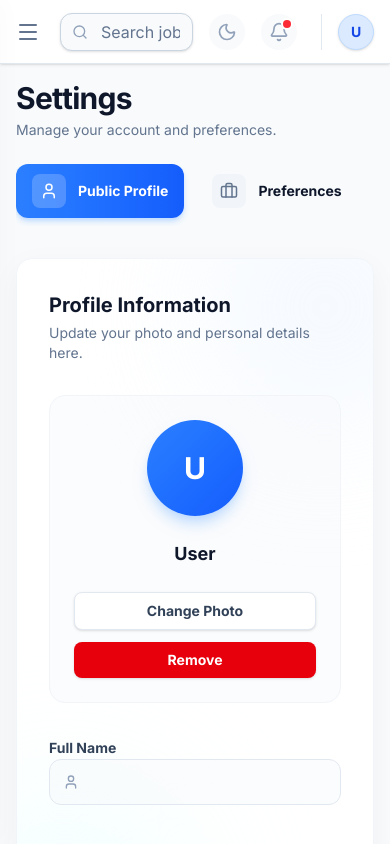
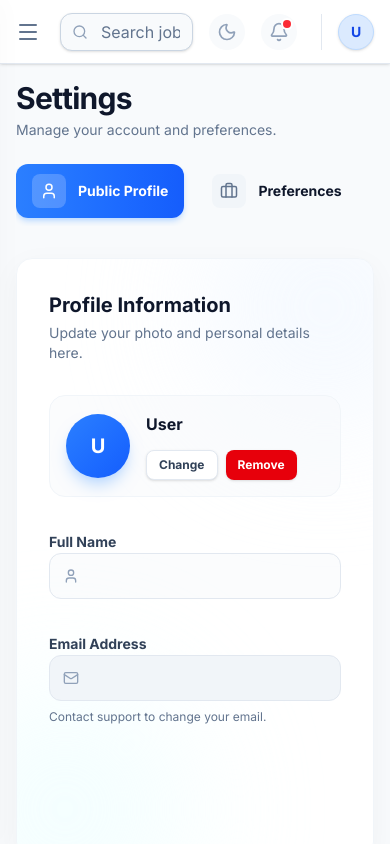
Before and after one commit to akhilmakwana2005/AI-Job-Hunter, a React (Vite) app: page /dashboard/settings in a window 390 px wide. Built offline with nearby package versions, Linux system fonts and the light colour scheme; no server answers.

Commit message:
fix: horizontal profile layout for mobile in settings

```diff
--- a/src/pages/Settings.jsx
+++ b/src/pages/Settings.jsx
@@ -146,7 +146,7 @@ const Settings = () => {
                     <p className="text-sm text-slate-500 dark:text-slate-400 transition-colors">Update your photo and personal details here.</p>
                   </div>
 
-                  <div className="flex flex-col sm:flex-row items-center text-center sm:text-left gap-6 p-6 bg-slate-50/50 dark:bg-slate-800/50 rounded-2xl border border-slate-100 dark:border-slate-700/50 transition-colors">
+                  <div className="flex flex-row items-center gap-4 sm:gap-6 p-4 sm:p-6 bg-slate-50/50 dark:bg-slate-800/50 rounded-2xl border border-slate-100 dark:border-slate-700/50 transition-colors">
                     <input
                       type="file"
                       ref={fileInputRef}
@@ -155,7 +155,7 @@ const Settings = () => {
                       className="hidden"
                     />
                     <div className="relative flex-shrink-0 group cursor-pointer" onClick={() => fileInputRef.current?.click()}>
-                      <div className="w-24 h-24 rounded-full bg-gradient-to-br from-blue-500 to-blue-600 flex items-center justify-center text-white text-3xl font-bold shadow-lg shadow-blue-200 dark:shadow-none overflow-hidden">
+                      <div className="w-16 h-16 sm:w-24 sm:h-24 rounded-full bg-gradient-to-br from-blue-500 to-blue-600 flex items-center justify-center text-white text-xl sm:text-3xl font-bold shadow-lg shadow-blue-200 dark:shadow-none overflow-hidden">
                         {profileImage ? (
                           <img src={profileImage} alt="Profile" className="w-full h-full object-cover" />
                         ) : (
@@ -163,17 +163,18 @@ const Settings = () => {
                         )}
                       </div>
                       <div className="absolute inset-0 bg-black/40 rounded-full flex items-center justify-center opacity-0 group-hover:opacity-100 transition-opacity">
-                        <Camera className="text-white" size={24} />
+                        <Camera className="text-white" size={20} />
                       </div>
                     </div>
-                    <div className="flex-1 w-full flex flex-col items-center sm:items-start">
-                      <h3 className="font-bold text-slate-900 dark:text-white text-lg mb-1 transition-colors">{formData.fullName || 'User'}</h3>
-                      <p className="text-sm text-slate-500 dark:text-slate-400 mb-5 transition-colors break-all">{formData.email}</p>
-                      <div className="flex flex-col sm:flex-row w-full sm:w-auto gap-3">
-                        <button type="button" onClick={() => fileInputRef.current?.click()} className="w-full sm:w-auto px-4 py-2 bg-white dark:bg-slate-800 border border-slate-200 dark:border-slate-700 rounded-lg text-sm font-bold text-slate-700 dark:text-slate-300 hover:border-blue-300 dark:hover:border-blue-500 hover:text-blue-600 dark:hover:text-blue-400 transition-colors shadow-sm">
-                          Change Photo
+                    <div className="flex-1 min-w-0 flex flex-col items-start">
+                      <h3 className="font-bold text-slate-900 dark:text-white text-base sm:text-lg mb-0.5 sm:mb-1 transition-colors truncate w-full">{formData.fullName || 'User'}</h3>
+                      <p className="text-xs sm:text-sm text-slate-500 dark:text-slate-400 mb-3 sm:mb-4 transition-colors truncate w-full">{formData.email}</p>
+                      <div className="flex flex-row gap-2 sm:gap-3">
+                        <button type="button" onClick={() => fileInputRef.current?.click()} className="px-3 py-1.5 sm:px-4 sm:py-2 bg-white dark:bg-slate-800 border border-slate-200 dark:border-slate-700 rounded-lg text-xs sm:text-sm font-bold text-slate-700 dark:text-slate-300 hover:border-blue-300 dark:hover:border-blue-500 hover:text-blue-600 dark:hover:text-blue-400 transition-colors shadow-sm">
+                          <span className="hidden sm:inline">Change Photo</span>
+                          <span className="sm:hidden">Change</span>
                         </button>
-                        <button type="button" onClick={handleRemoveImage} className="w-full sm:w-auto px-4 py-2 bg-red-600 dark:bg-red-700 text-white rounded-lg text-sm font-bold hover:bg-red-700 dark:hover:bg-red-800 transition-colors shadow-sm">
+                        <button type="button" onClick={handleRemoveImage} className="px-3 py-1.5 sm:px-4 sm:py-2 bg-red-600 dark:bg-red-700 text-white rounded-lg text-xs sm:text-sm font-bold hover:bg-red-700 dark:hover:bg-red-800 transition-colors shadow-sm">
                           Remove
                         </button>
                       </div>
```
